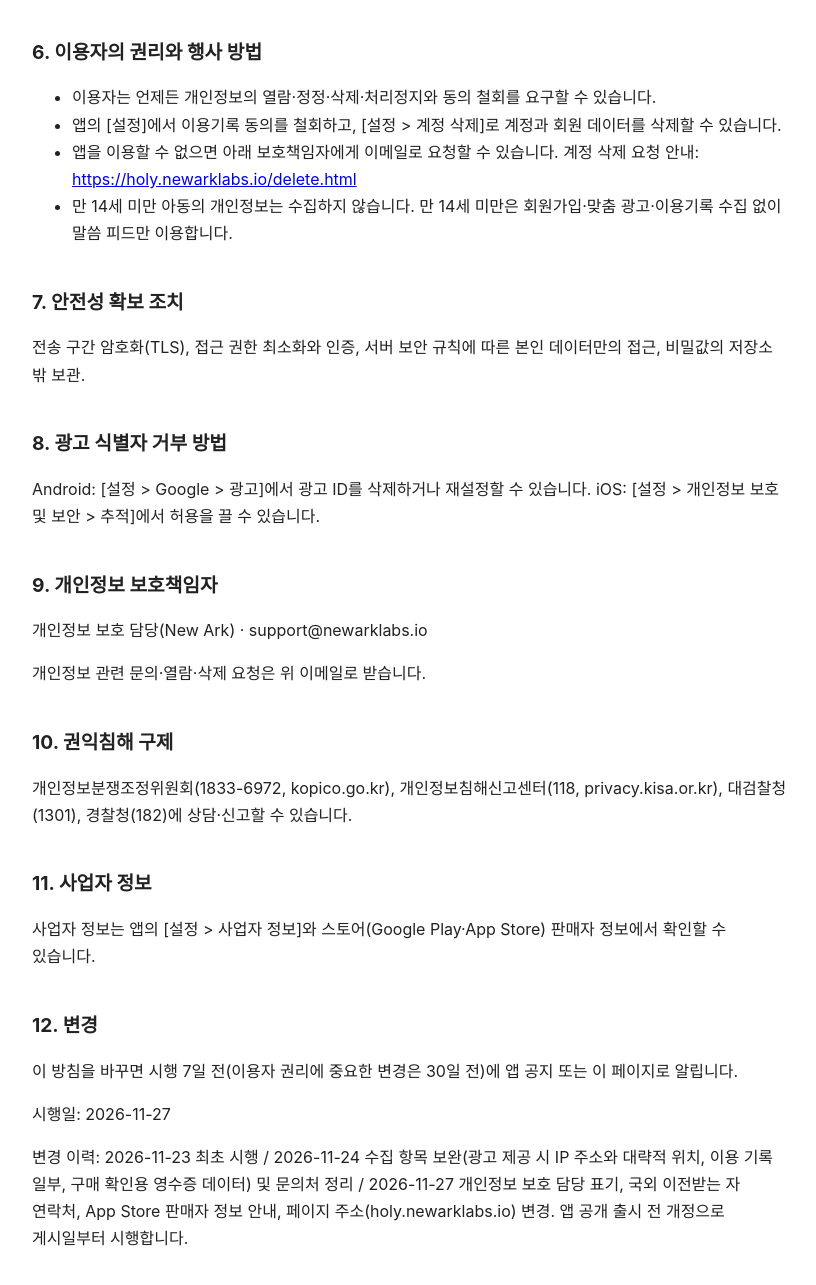
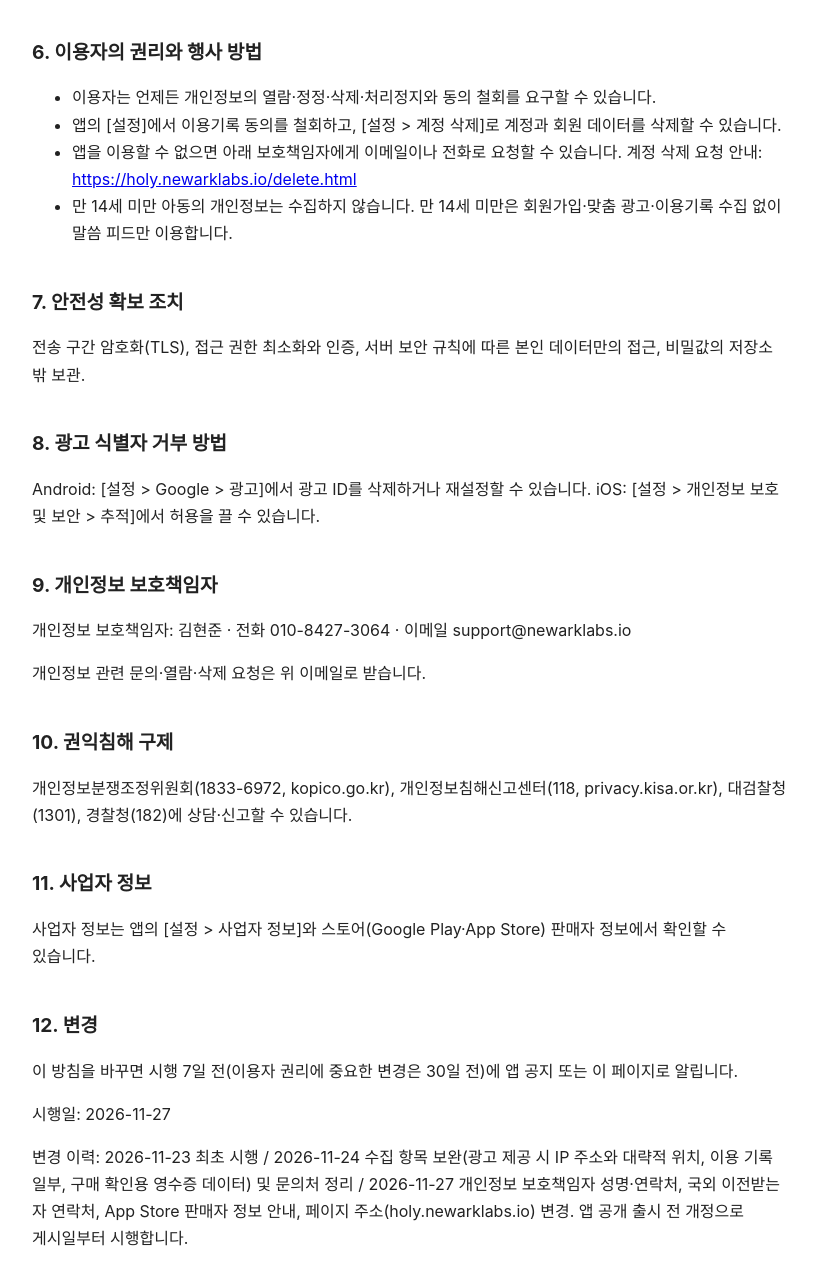
Before and after one commit to Max-HyunJun/newark-holy-policy, a plain HTML site: page privacy.html in a window 1280 px wide. Shown: the part 2020-3305 px from the top of the page, without its empty margins (228-1044 px from the left). Drawn offline with Linux system fonts and the light colour scheme.

Commit message:
처리방침 보호책임자 성명·전화(Max 2026-11-27), 약관 공고일·시행일을 실제 게시일 2026-11-27로
Co-Authored-By: Claude Opus 5.5 <noreply@anthropic.com>

```diff
--- a/privacy.html
+++ b/privacy.html
@@ -49,7 +49,7 @@
 <ul>
 <li>이용자는 언제든 개인정보의 열람·정정·삭제·처리정지와 동의 철회를 요구할 수 있습니다.</li>
 <li>앱의 [설정]에서 이용기록 동의를 철회하고, [설정 &gt; 계정 삭제]로 계정과 회원 데이터를 삭제할 수 있습니다.</li>
-<li>앱을 이용할 수 없으면 아래 보호책임자에게 이메일로 요청할 수 있습니다. 계정 삭제 요청 안내: <a href="https://holy.newarklabs.io/delete.html">https://holy.newarklabs.io/delete.html</a></li>
+<li>앱을 이용할 수 없으면 아래 보호책임자에게 이메일이나 전화로 요청할 수 있습니다. 계정 삭제 요청 안내: <a href="https://holy.newarklabs.io/delete.html">https://holy.newarklabs.io/delete.html</a></li>
 <li>만 14세 미만 아동의 개인정보는 수집하지 않습니다. 만 14세 미만은 회원가입·맞춤 광고·이용기록 수집 없이 말씀 피드만 이용합니다.</li>
 </ul>
 <h2>7. 안전성 확보 조치</h2>
@@ -57,7 +57,7 @@
 <h2>8. 광고 식별자 거부 방법</h2>
 <p>Android: [설정 &gt; Google &gt; 광고]에서 광고 ID를 삭제하거나 재설정할 수 있습니다. iOS: [설정 &gt; 개인정보 보호 및 보안 &gt; 추적]에서 허용을 끌 수 있습니다.</p>
 <h2>9. 개인정보 보호책임자</h2>
-<p>개인정보 보호 담당(New Ark) · support@newarklabs.io</p>
+<p>개인정보 보호책임자: 김현준 · 전화 010-8427-3064 · 이메일 support@newarklabs.io</p>
 <p>개인정보 관련 문의·열람·삭제 요청은 위 이메일로 받습니다.</p>
 <h2>10. 권익침해 구제</h2>
 <p>개인정보분쟁조정위원회(1833-6972, kopico.go.kr), 개인정보침해신고센터(118, privacy.kisa.or.kr), 대검찰청(1301), 경찰청(182)에 상담·신고할 수 있습니다.</p>
@@ -66,4 +66,4 @@
 <h2>12. 변경</h2>
 <p>이 방침을 바꾸면 시행 7일 전(이용자 권리에 중요한 변경은 30일 전)에 앱 공지 또는 이 페이지로 알립니다.</p>
 <p>시행일: 2026-11-27</p>
-<p>변경 이력: 2026-11-23 최초 시행 / 2026-11-24 수집 항목 보완(광고 제공 시 IP 주소와 대략적 위치, 이용 기록 일부, 구매 확인용 영수증 데이터) 및 문의처 정리 / 2026-11-27 개인정보 보호 담당 표기, 국외 이전받는 자 연락처, App Store 판매자 정보 안내, 페이지 주소(holy.newarklabs.io) 변경. 앱 공개 출시 전 개정으로 게시일부터 시행합니다.</p></body></html>
+<p>변경 이력: 2026-11-23 최초 시행 / 2026-11-24 수집 항목 보완(광고 제공 시 IP 주소와 대략적 위치, 이용 기록 일부, 구매 확인용 영수증 데이터) 및 문의처 정리 / 2026-11-27 개인정보 보호책임자 성명·연락처, 국외 이전받는 자 연락처, App Store 판매자 정보 안내, 페이지 주소(holy.newarklabs.io) 변경. 앱 공개 출시 전 개정으로 게시일부터 시행합니다.</p></body></html>
```
Also changed, not shown: terms.html (+2 -2 lines).
